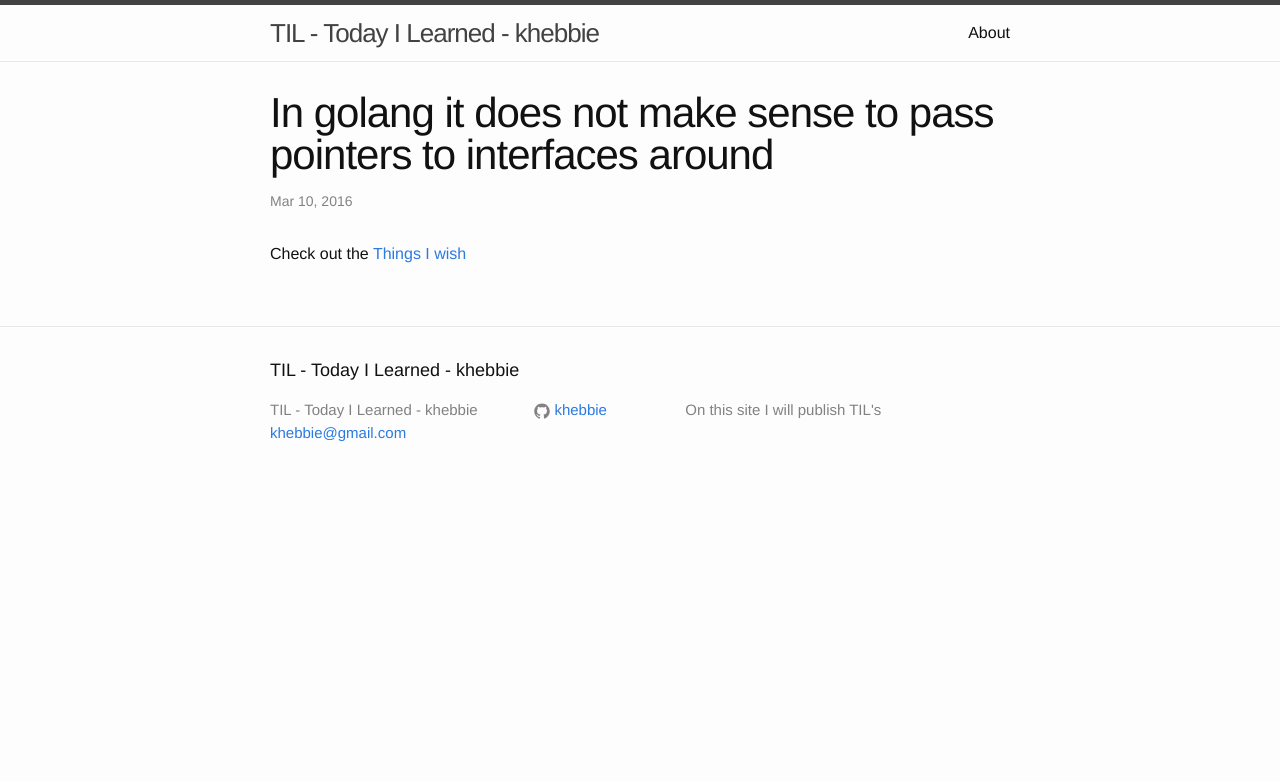
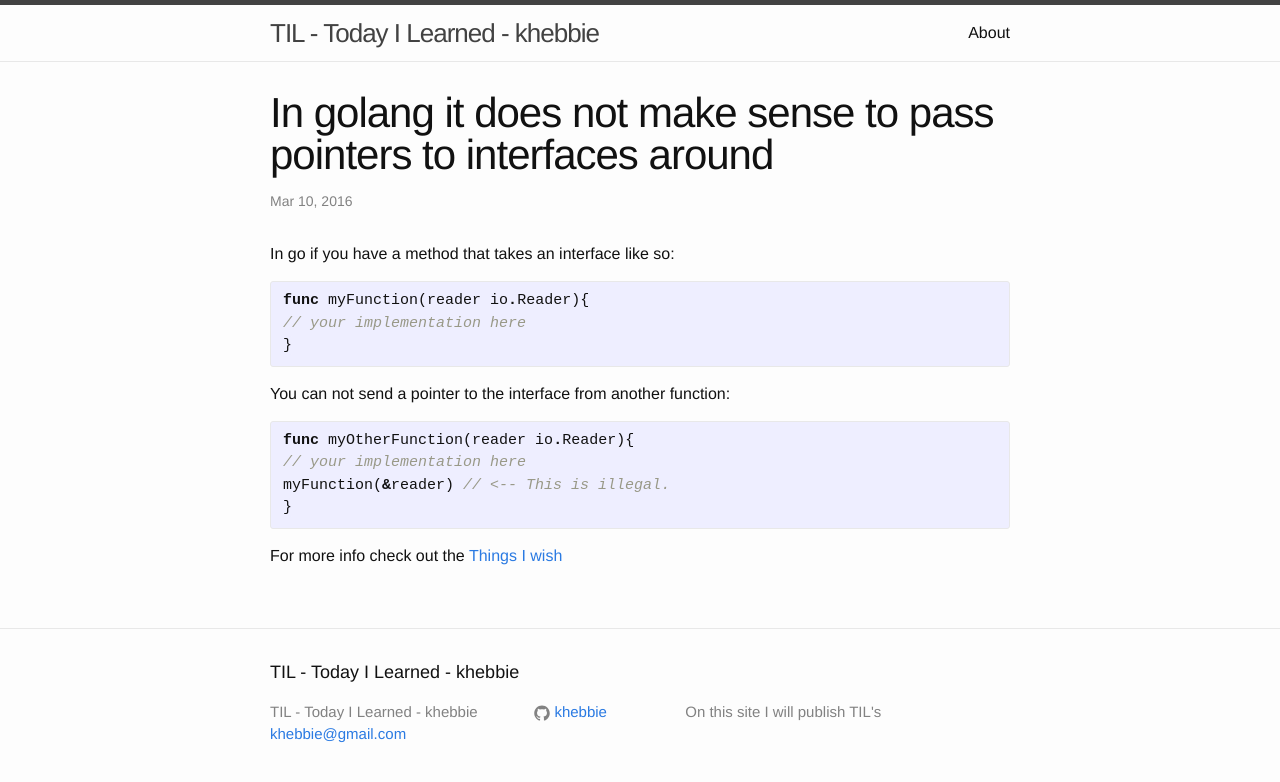
Before and after one commit to khebbie/khebbie.github.io, a Jekyll site: the page built from _posts/2016-03-09-Golang_it_does_not_make_sense_to_pass_pointers_to_interfaces_around.markdown, in a window 1280 px wide. Shown: the top 782 px of the page. Built offline with Jekyll 4.4.1, drawn with Linux system fonts in a browser that asks for light colours.

Commit message:
update post

```diff
--- a/_posts/2016-03-09-Golang_it_does_not_make_sense_to_pass_pointers_to_interfaces_around.markdown
+++ b/_posts/2016-03-09-Golang_it_does_not_make_sense_to_pass_pointers_to_interfaces_around.markdown
@@ -4,8 +4,23 @@ title:  "In golang it does not make sense to pass pointers to interfaces around"
 date:   2016-03-10 10:06:21 +0100
 categories: awk
 ---
-Check out the [Things I wish][Things-i-wish]
+In go if you have a method that takes an interface like so:
+{% highlight go %}
+func myFunction(reader io.Reader){
+// your implementation here
+}
+{% endhighlight %}
+
+You can not send a pointer to the interface from another function:
+{% highlight go %}
+func myOtherFunction(reader io.Reader){
+// your implementation here
+myFunction(&reader) // <-- This is illegal.
+}
+{% endhighlight %}
 
 
 
+For more info check out the [Things I wish][Things-i-wish]
+
 [things-i-wish]: http://openmymind.net/Things-I-Wish-Someone-Had-Told-Me-About-Go/
```
